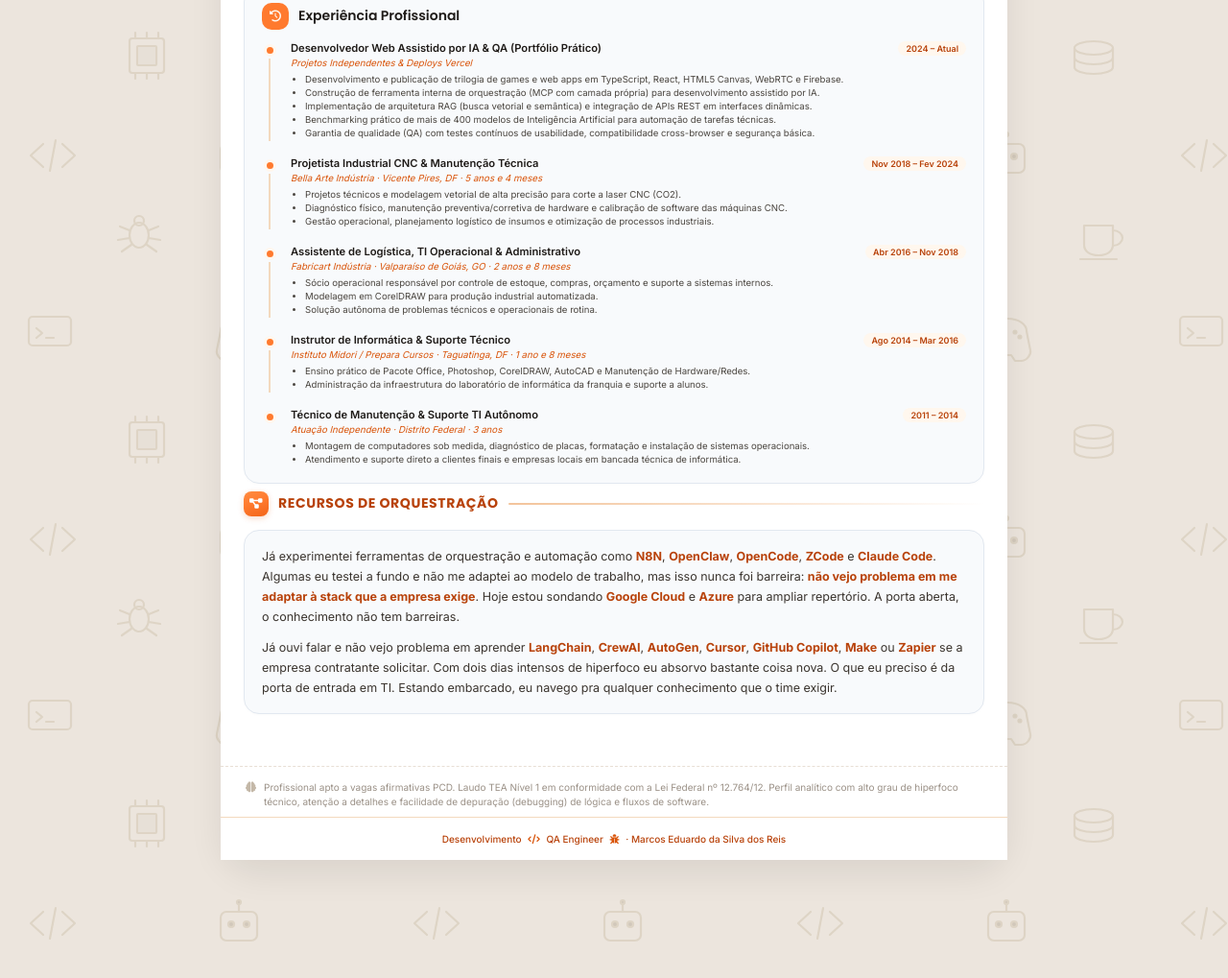
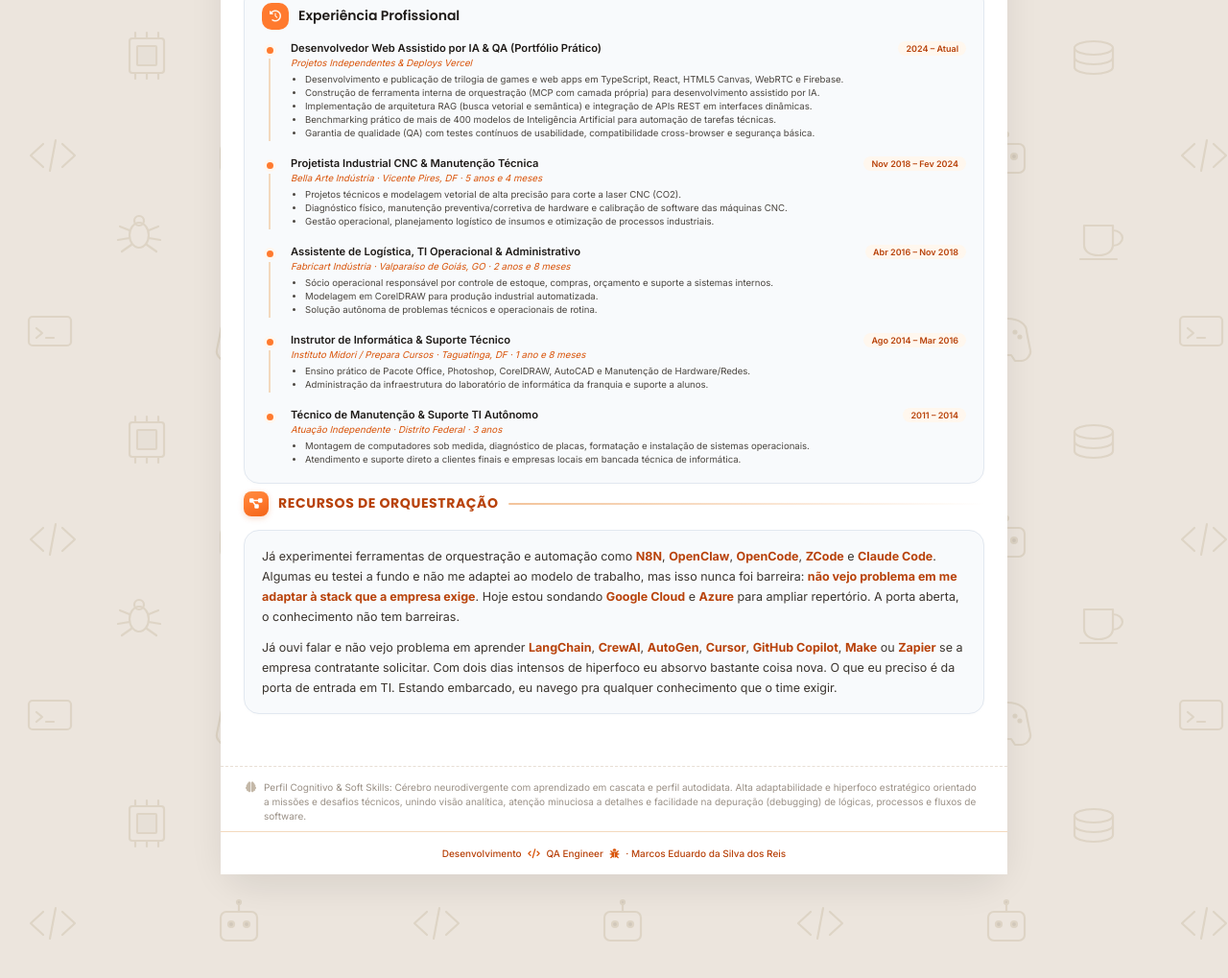
Before and after one commit to MarcozEduardo/curriculo, a plain HTML site: page index.html in a window 1280 px wide. Shown: the part 2500-3519 px from the top of the page at 96% size. Drawn offline with nearby package versions, Linux system fonts and the light colour scheme; no server answers.

Commit message:
Update footer note with new cognitive profile description

```diff
--- a/index.html
+++ b/index.html
@@ -573,7 +573,8 @@
     <!-- Nota PCD Discreta (Rodapé com Base Legal) -->
     <div class="pcd-footer-note">
       <i class="fa-solid fa-brain"></i>
-      <p>Profissional apto a vagas afirmativas PCD. Laudo TEA Nível 1 em conformidade com a Lei Federal nº 12.764/12. Perfil analítico com alto grau de hiperfoco técnico, atenção a detalhes e facilidade de depuração (debugging) de lógica e fluxos de software.</p>
+      <p>Perfil Cognitivo & Soft Skills: Cérebro neurodivergente com aprendizado em cascata e perfil autodidata. Alta adaptabilidade e hiperfoco estratégico orientado a missões e desafios técnicos, unindo visão analítica, atenção minuciosa a detalhes e facilidade na depuração (debugging) de lógicas, processos e fluxos de software.
+</p>
     </div>
 
     <!-- Footer -->
```
